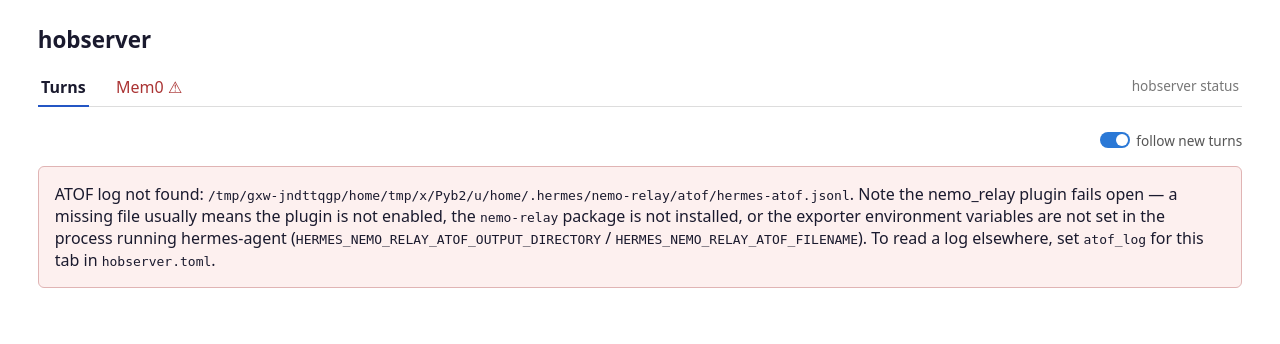
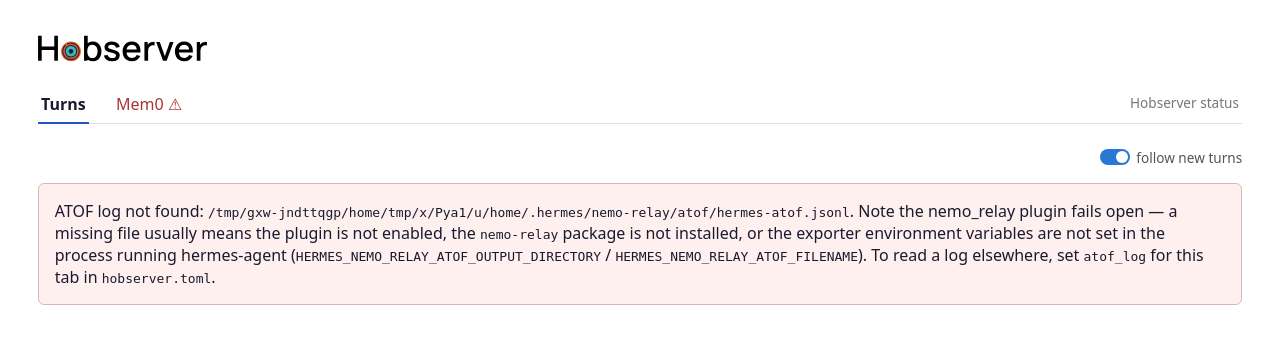
Before and after one commit to justincc/hobserver, a Flask app: page /turns/ in a window 1280 px wide. Shown: the top 344 px of the page. Run offline with Flask 3, Linux system fonts and the light colour scheme; some libraries are stand-ins or nearby versions.

Commit message:
Add the Hobserver logo, favicon, and capitalise the display name
Give the app a masthead wordmark and an SVG favicon, served from a new
static/ directory (Flask's default static route — no app change). The
README header pairs the black wordmark with a white variant via <picture>
so it stays legible on GitHub's light and dark themes.

Adopt the capital "Hobserver" branding for user-visible text: browser
titles, the masthead alt, and the status-link label. Identifiers stay
lowercase — the command, hobserver.toml/$HOBSERVER_CONFIG, asset
filenames, storage keys, and the progname: stderr prefixes.

Co-Authored-By: Claude Opus 4.8 <noreply@anthropic.com>

```diff
--- a/plugins/mem0/templates/mem0/event.html
+++ b/plugins/mem0/templates/mem0/event.html
@@ -1,6 +1,6 @@
 {% extends "base.html" %}
 {% from "_item_nav.html" import item_nav %}
-{% block title %}event {{ event['id'] }} — hobserver{% endblock %}
+{% block title %}event {{ event['id'] }} — Hobserver{% endblock %}
 {% block content %}
 {{ item_nav(
      url_for('mem0.index'), 'all events',
--- a/plugins/turns/templates/turns/full.html
+++ b/plugins/turns/templates/turns/full.html
@@ -9,7 +9,7 @@
    for why that is the only trusted string on the page. #}
 {% extends "base.html" %}
 {% from "turns/_macros.html" import copy_btn %}
-{% block title %}{{ title }} · {{ span.name }} — hobserver{% endblock %}
+{% block title %}{{ title }} · {{ span.name }} — Hobserver{% endblock %}
 {# No tab bar. This page is opened from a span, in its own tab, to read one
    thing; a row of tabs offering to navigate away from it is chrome for a
    place the reader did not come from. The heading above it still goes home. #}
--- a/plugins/turns/templates/turns/index.html
+++ b/plugins/turns/templates/turns/index.html
@@ -1,5 +1,5 @@
 {% extends "base.html" %}
-{% block title %}turns — hobserver{% endblock %}
+{% block title %}turns — Hobserver{% endblock %}
 {% block content %}
 {% include "turns/_follow.html" %}
 <div data-live-poll="3000">
--- a/plugins/turns/templates/turns/turn.html
+++ b/plugins/turns/templates/turns/turn.html
@@ -1,6 +1,6 @@
 {% extends "base.html" %}
 {% from "_item_nav.html" import item_nav %}
-{% block title %}turn {{ turn.turn_id or turn.start_us }} — hobserver{% endblock %}
+{% block title %}turn {{ turn.turn_id or turn.start_us }} — Hobserver{% endblock %}
 {% from "turns/_macros.html" import copy_btn, item_list, diff_rows,
      payload_rows, spec_rows %}
 {% from "turns/_scope_llm.html" import llm_rows %}
--- a/templates/base.html
+++ b/templates/base.html
@@ -24,7 +24,12 @@
 <head>
   <meta charset="utf-8">
   <meta name="viewport" content="width=device-width, initial-scale=1">
-  <title>{% block title %}hobserver{% endblock %}</title>
+  <title>{% block title %}Hobserver{% endblock %}</title>
+  {# The hob icon on its own, as an SVG favicon: it is self-coloured, so it
+     reads against both a light and a dark browser chrome without a second
+     asset, and scales from the source 1024px art with no rasterising. #}
+  <link rel="icon" type="image/svg+xml"
+        href="{{ url_for('static', filename='hobserver-hob.svg') }}">
   <style>
     /* Anchor jumps animate rather than teleport. On the request page the
        contents list can move a reader thousands of lines in one click, and
@@ -47,6 +52,11 @@
     a:hover { text-decoration: underline; }
     h1 { font-size: 1.4rem; }
     h1 a { color: inherit; }
+    /* The wordmark stands in for the 1.4rem text heading, sized a touch
+       taller than the cap height it replaces so the name reads at a glance.
+       `display: block` drops the inline-image baseline gap under it, and
+       `width: auto` lets the ~3.45:1 art keep its ratio from the height. */
+    .masthead-logo { display: block; height: 3rem; width: auto; }
     h2 { font-size: 1.1rem; margin-top: 2rem; }
     nav.tabs { display: flex; gap: 1.5rem; border-bottom: 1px solid #ddd; margin-bottom: 1.5rem; }
     nav.tabs a { padding: 0.4rem 0.2rem; color: #555; border-bottom: 2px solid transparent; margin-bottom: -1px; }
@@ -522,7 +532,13 @@
      means "top" lands slightly short of it. The full page's contents list
      is the one thing using it today; being on the shell costs nothing and
      is correct for any page that later wants the same. #}
-  <h1 id="top"><a href="{{ url_for('root') }}">hobserver</a></h1>
+  {# The wordmark carries the name as art; the black variant is correct on
+     this light page, which has no dark theme. The alt text is "Hobserver",
+     so the heading reads the same to a screen reader or with images off as
+     it does painted. #}
+  <h1 id="top"><a href="{{ url_for('root') }}"><img class="masthead-logo"
+    src="{{ url_for('static', filename='hobserver-integrated-wordmark-capital-h.svg') }}"
+    alt="Hobserver"></a></h1>
   {# A block so a page that is one thing to read — a whole prompt, opened in
      its own tab from a span — can leave the tab bar out. Overriding it is
      for that case only: a page reached by navigating always keeps the bar,
@@ -541,7 +557,7 @@
        there polling, so navigating away from that page would defeat it. #}
     <a class="status-link" href="{{ url_for('request_status') }}"
        target="_blank" rel="noopener"
-       title="Health of this web app itself — HTTP requests reaching hobserver. Not agent activity.">hobserver status</a>
+       title="Health of this web app itself — HTTP requests reaching Hobserver. Not agent activity.">Hobserver status</a>
   </nav>
   {% endblock %}
   {% block content %}{% endblock %}
--- a/templates/unavailable.html
+++ b/templates/unavailable.html
@@ -1,5 +1,5 @@
 {% extends "base.html" %}
-{% block title %}{{ label }} unavailable — hobserver{% endblock %}
+{% block title %}{{ label }} unavailable — Hobserver{% endblock %}
 {# Served by the shell in place of a tab whose plugin could not be loaded
    (ADR 5). It names the module and what went wrong, because the fix is
    almost always in hobserver.toml or in the file the tab wanted to read. #}
```
Also changed, not shown: plugins/turns/tests/test_turns.py (+7 -4 lines), tests/test_app.py (+1 -1 lines), README.md, static/hobserver-hob.svg (added), static/hobserver-integrated-wordmark-capital-h-white.svg (added), static/hobserver-integrated-wordmark-capital-h.svg (added).
